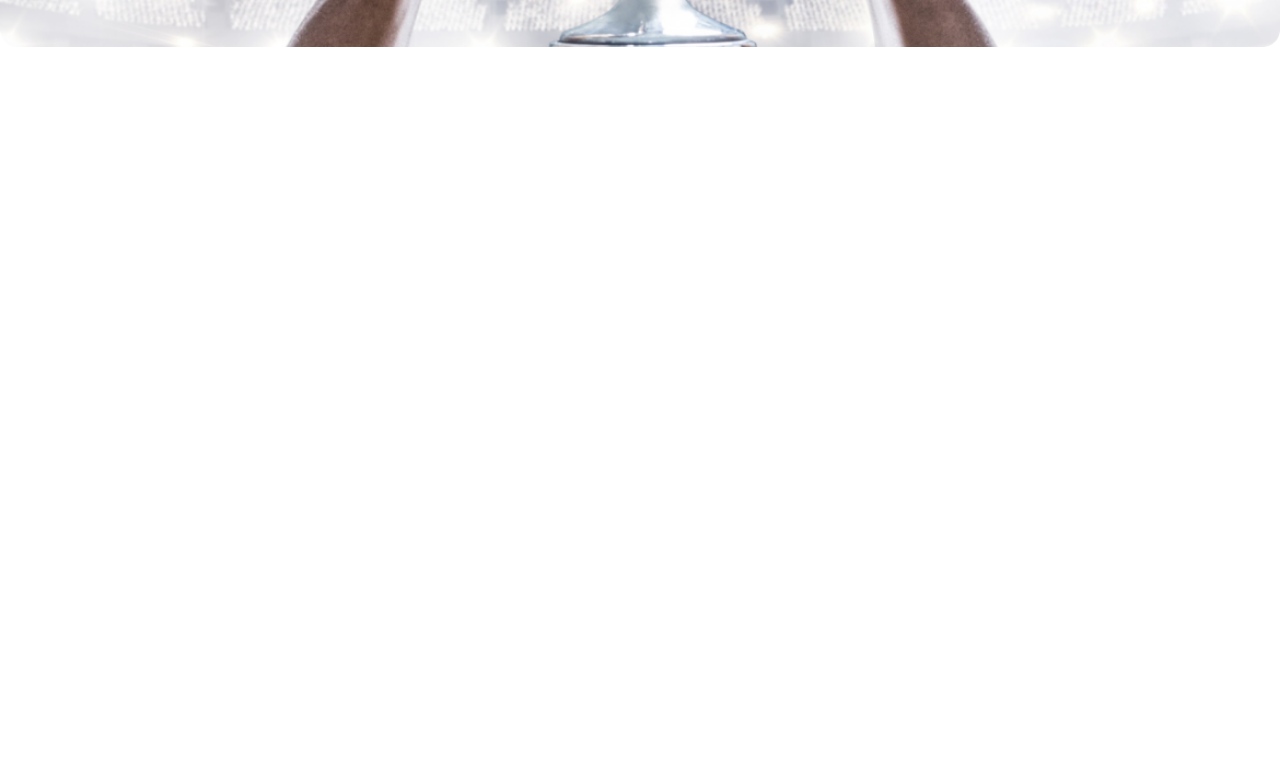
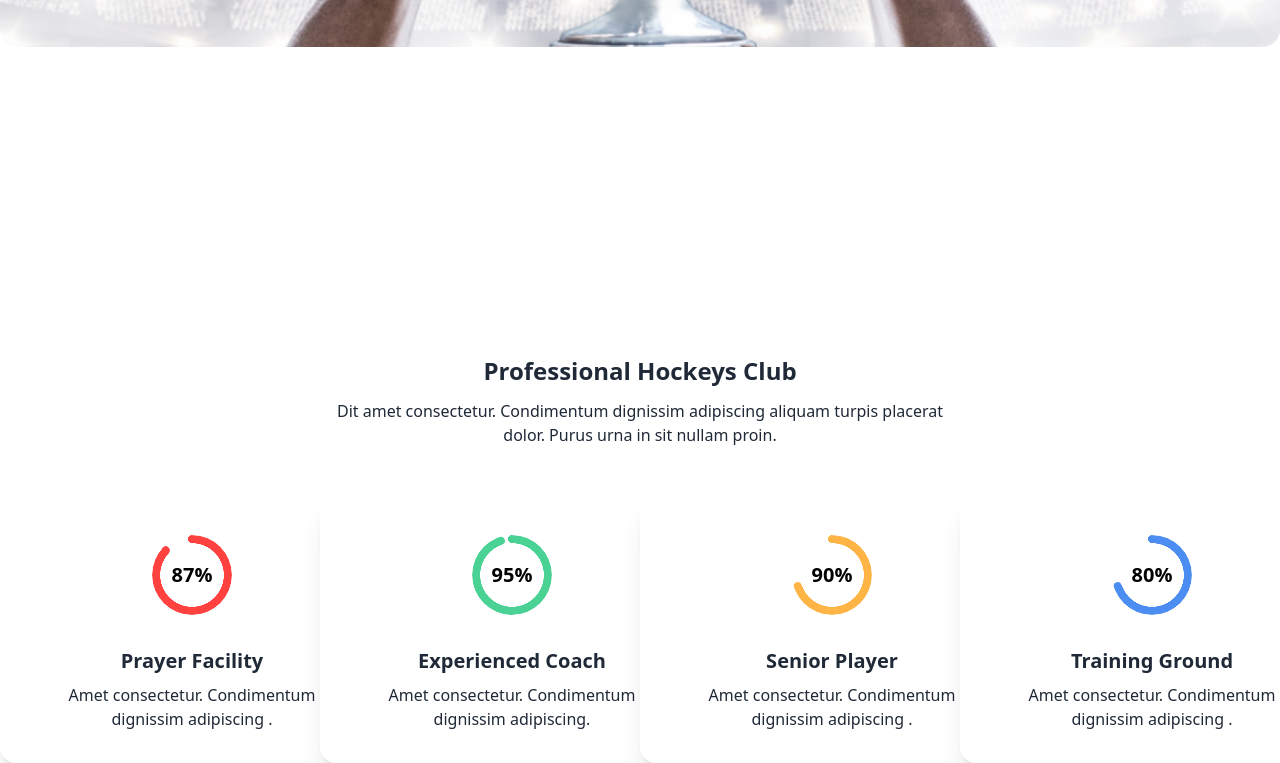
Before and after one commit to shamsuzzamanshams/hocky-website, a plain HTML site: page index.html in a window 1280 px wide. Shown: the part 739-1502 px from the top of the page. Before the commit the page ends 1299 px from the top, so only its background shows below. Drawn offline with nearby package versions, Linux system fonts and the light colour scheme.

Commit message:
add progress

```diff
--- a/index.html
+++ b/index.html
@@ -59,24 +59,24 @@
     </nav>
     <section class="container mx-auto">
       <div class="lg:relative mx-auto">
-        <div class="carousel w-full lg:relative">
+        <div class="carousel w-full lg:relative ">
           <div id="slide1" class="carousel-item relative  w-full lg:h-3/4 ">
-            <img src="Images/1.png" class="w-full sm:my-6 lg:my-28 rounded-2xl" />
+            <img src="Images/1.png" class="w-full	 sm:my-6 lg:my-28 rounded-2xl" />
             <div class="absolute flex justify-between transform -translate-y-1/2 left-5 right-5 top-1/2">
               <a href="#slide2" class="btn btn-circle">❮</a>
               <a href="#slide2" class="btn btn-circle">❯</a>
             </div>
           </div>
-          <div id="slide2" class="carousel-item relative w-full h-3/4">
-            <img src="Images/2.png" class="w-full sm:my-6 lg:my-56 rounded-2xl" />
+          <div id="slide2" class="carousel-item relative w-full">
+            <img src="Images/4.png" class="lg:w-full lg:h-[550px] sm:my-6 lg:my-56 rounded-2xl" />
             <div class="absolute flex justify-between transform -translate-y-1/2 left-5 right-5 top-1/2">
               <a href="#slide1" class="btn btn-circle">❮</a>
-              <a href="#slide1" class="btn btn-circle">❯</a>
+              <a href="#slide2" class="btn btn-circle">❯</a>
             </div>
           </div>
         </div>
       </div>
-      <div class="bg-[#131318] rounded-2xl  lg:w-[32rem] h-[101px]  lg:absolute lg:-mt-[40rem] lg:ml-[60rem]">
+      <div class="bg-[#131318] rounded-2xl w-[403px] lg:w-[32rem] h-[101px]  lg:absolute lg:-mt-[30rem] lg:ml-[60rem]">
         <h3 class="text-[#FFF] px-8 text-xl font-bold mb-4">Meet all the heroes from the field</h3>
         <p class="text-[#FFF] px-8 text-xs font-medium">Dit amet consectetur. Condimentum dignissim adipiscing aliquam turpis placerat
           dolor. Purus urna in sit nullam proin. </p>
@@ -85,6 +85,51 @@
 
   </header>
   <main>
+    <!--progress  -->
+    <section class="container mx-auto">
+      <div class="text-center">
+        <h3 class="text-2xl font-extrabold mb-3">Professional Hockeys Club</h3>
+        <p class="text-base font-medium">Dit amet consectetur. Condimentum dignissim adipiscing aliquam turpis placerat <br> dolor. Purus urna in sit nullam proin. </p>
+      </div>
+      <div class="grid grid-cols-1 lg:grid-cols-4 mt-12">
+        <div class="card w-96 bg-base-100 shadow-xl">
+          <figure class="px-10 pt-10">
+            <div class="radial-progress text-[#FF4240]" style="--value:87;" role="progressbar"><span class="text-black text-xl font-bold text-center">87%</span></div>
+          </figure>
+          <div class="card-body items-center text-center">
+            <h2 class="card-title text-xl font-semibold">Prayer Facility</h2>
+            <p class="text-base font-normal">Amet consectetur. Condimentum dignissim adipiscing .</p>
+          </div>
+        </div>
+        <div class="card w-96 bg-base-100 shadow-xl">
+          <figure class="px-10 pt-10">
+            <div class="radial-progress text-[#49D293] " style="--value:95;" role="progressbar"><span class="text-black text-xl font-bold text-center">95%</span></div>
+          </figure>
+          <div class="card-body items-center text-center">
+            <h2 class="card-title text-xl font-semibold">Experienced Coach</h2>
+            <p class="text-base font-normal">Amet consectetur. Condimentum dignissim adipiscing.</p>
+          </div>
+        </div>
+        <div class="card w-96 bg-base-100 shadow-xl">
+          <figure class="px-10 pt-10">
+            <div class="radial-progress text-[#FFB546]" style="--value:70;" role="progressbar"><span class="text-black text-xl font-bold text-center">90%</span></div>
+          </figure>
+          <div class="card-body items-center text-center">
+            <h2 class="card-title text-xl font-semibold">Senior Player</h2>
+            <p class="text-base font-normal">Amet consectetur. Condimentum dignissim adipiscing .</p>
+          </div>
+        </div>
+        <div class="card w-96 bg-base-100 shadow-xl">
+          <figure class="px-10 pt-10">
+            <div class="radial-progress text-[#4C8DF1]" style="--value:70;" role="progressbar"><span class="text-black text-xl font-bold text-center">80%</span></div>
+          </figure>
+          <div class="card-body items-center text-center">
+            <h2 class="card-title text-xl font-semibold">Training Ground</h2>
+            <p class="text-base font-normal">Amet consectetur. Condimentum dignissim adipiscing .</p>
+          </div>
+        </div>
+      </div>
+  </section>
 
   </main>
 </body>
```
